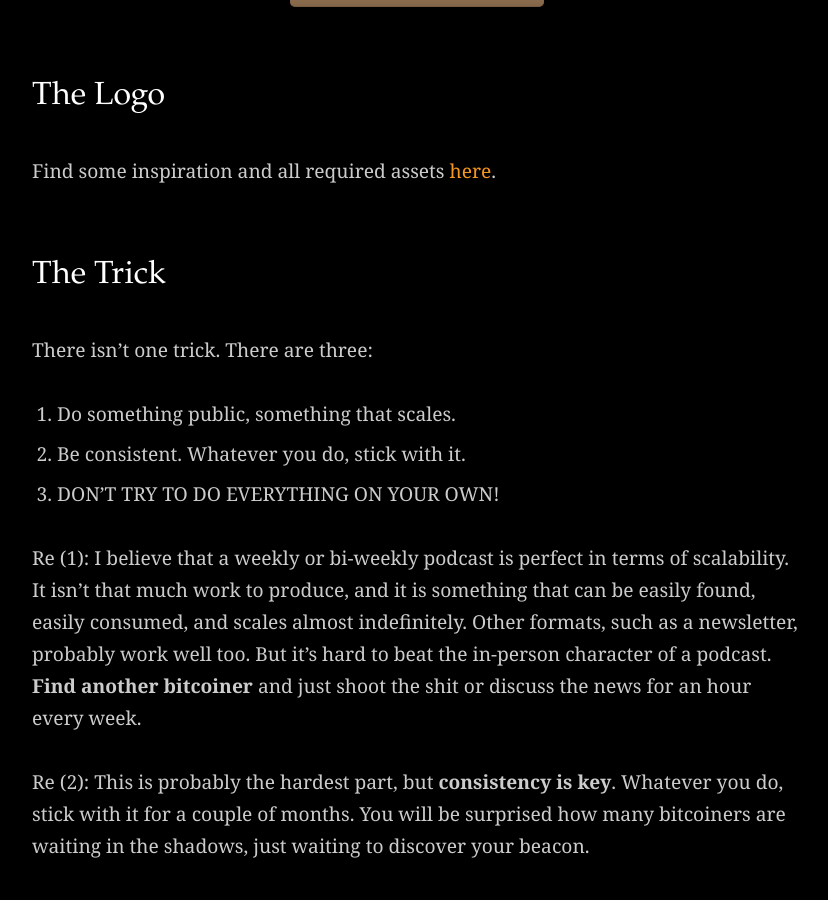
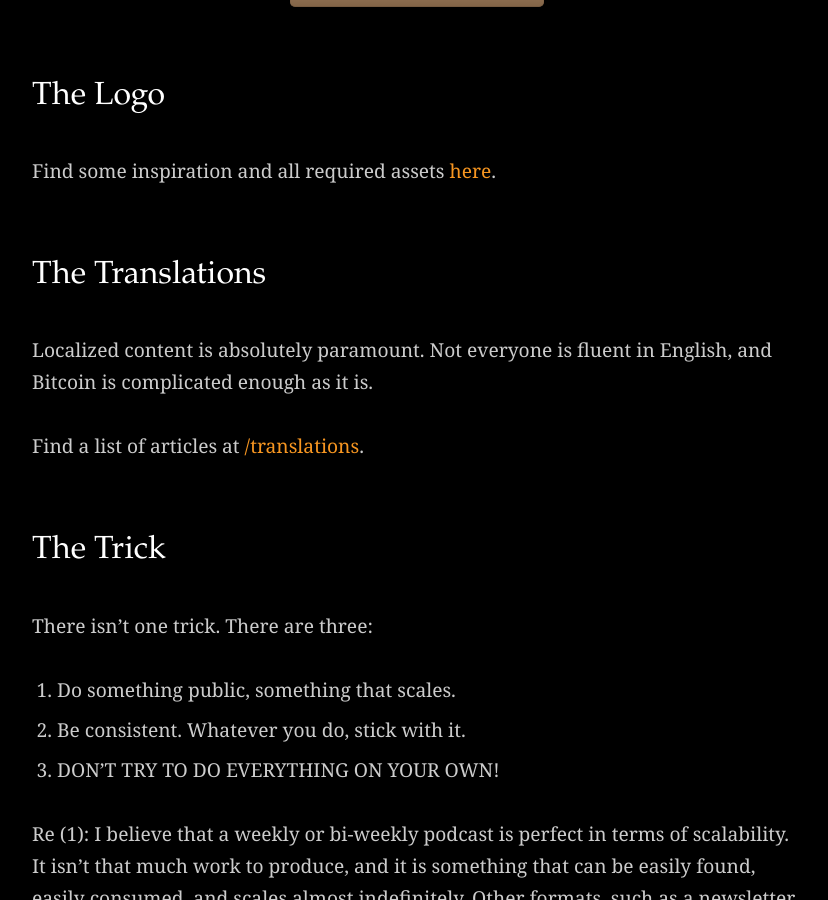
Before and after one commit to twentyone-world/twentyone-world.github.io, a Jekyll site: the page built from fork.md, in a window 1280 px wide and 900 px high, scrolled down 1899 px. Shown: the whole window, without its empty margins (223-1051 px from the left). Built offline with Jekyll 4.4.1, drawn with Linux system fonts in a browser that asks for light colours; Markdown is read by kramdown in place of the engine named in the settings.

Commit message:
feat(fork): add link to /translations

```diff
--- a/fork.md
+++ b/fork.md
@@ -67,6 +67,12 @@ which is why we are open-sourcing [the concept that worked for us][concept]. Fee
 
 Find some inspiration and all required assets [here][logo].
 
+## The Translations
+
+Localized content is absolutely paramount. Not everyone is fluent in English, and Bitcoin is complicated enough as it is.
+
+Find a list of articles at [/translations](/translations).
+
 ## The Trick
 
 There isn't one trick. There are three:
```
